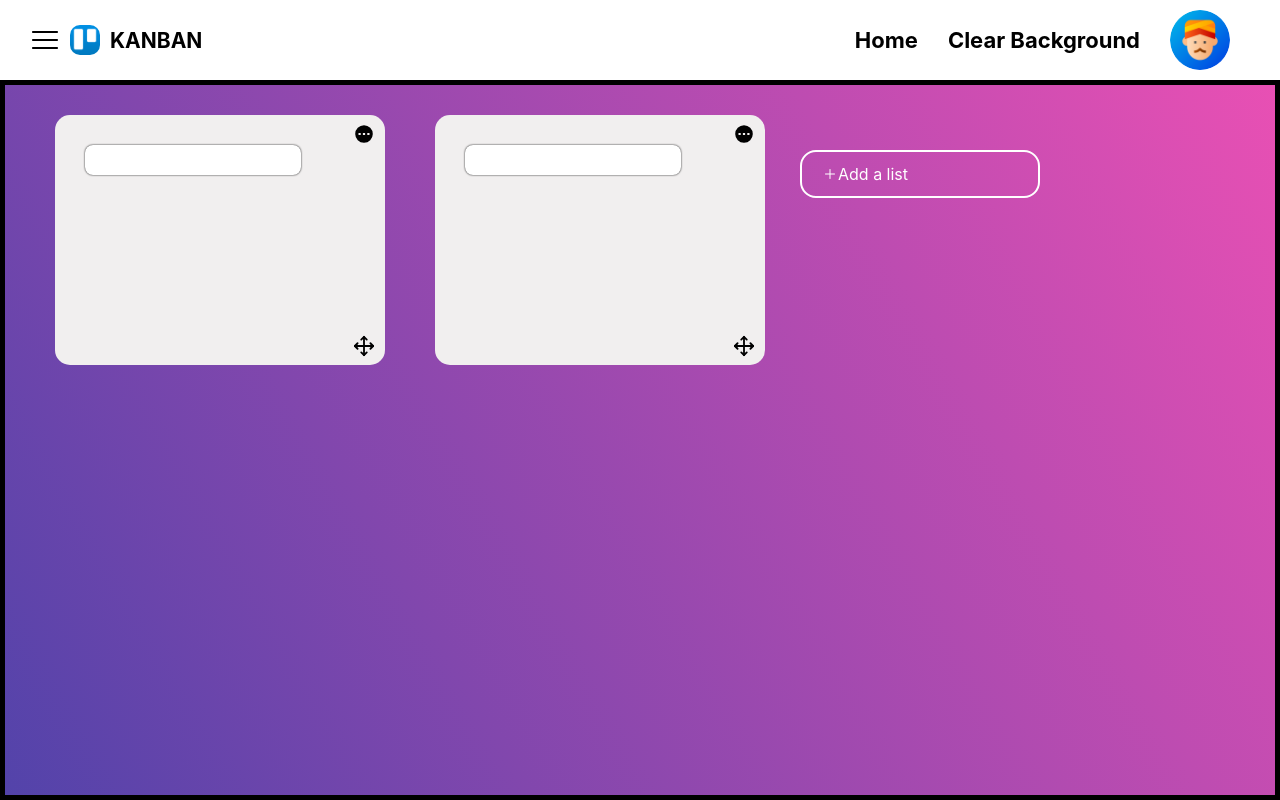
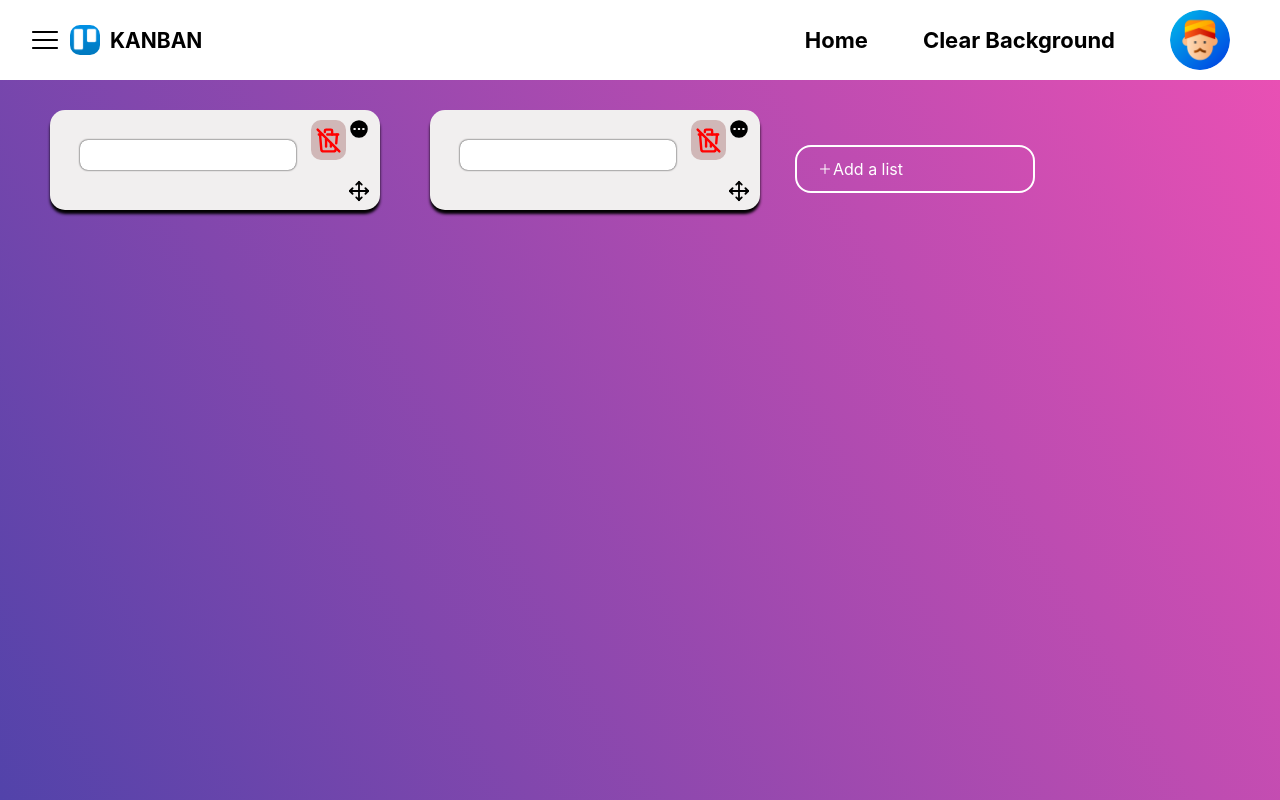
Before and after one commit to Sachin2903/Kanban_Board_clone, a React (Create React App) app: page /kanbanboard in a window 1280 px wide. Built offline with nearby package versions, Linux system fonts and the light colour scheme.

Commit message:
aaded by Sachin

```diff
--- a/src/components/molecules/initialTask/initialTask.module.css
+++ b/src/components/molecules/initialTask/initialTask.module.css
@@ -26,5 +26,5 @@
     height: 90%;
    justify-content: start;
    align-items: start;
-    border: 5px solid black;
+
 }
--- a/src/components/molecules/separateToDoList/separateToDoList.js
+++ b/src/components/molecules/separateToDoList/separateToDoList.js
@@ -1,23 +1,26 @@
 import { Fragment } from "react";
-import {FiMove} from "react-icons/fi";
-import {HiDotsCircleHorizontal} from "react-icons/hi"
+import { FiMove } from "react-icons/fi";
+import { HiDotsCircleHorizontal } from "react-icons/hi";
+import { TbTrashOff } from "react-icons/tb"
 import styles from "./seperateToDoList.module.css";
-import { subToDoList } from "./subToDoList/subToDoList";
-export function SeparateToDoList(){
-    return(
+import { SubToDoList } from "./subToDoList/subToDoList";
+export function SeparateToDoList() {
+
+
+
+    return (
         <Fragment>
             <div className={styles.TodoList}>
 
-                <input className={styles.ToDolistInput}/>
-                <HiDotsCircleHorizontal className={styles.Delete}/>
+                <input className={styles.ToDolistInput} />
 
-                <FiMove className={styles.moveArrow}/>
+                <div className={styles.deleteBox}>
+                    <TbTrashOff className={styles.trashIcon} />
+                </div>
 
-
-
-                <subToDoList/>
-
-
+                <HiDotsCircleHorizontal className={styles.Delete} />
+                <FiMove className={styles.moveArrow} />
+                <SubToDoList />
             </div>
 
         </Fragment>
--- a/src/components/molecules/separateToDoList/seperateToDoList.module.css
+++ b/src/components/molecules/separateToDoList/seperateToDoList.module.css
@@ -4,13 +4,30 @@
     border-radius: 15px;
     min-width: 330px;
     width:330px;
-   min-height: 250px;
-   max-height: 70%;
+   min-height: 100px;
+   max-height: 80%;
    overflow-y: auto;
    padding:30px;
-
+   box-shadow: 0 4px 3px black;
     background-color: rgb(241, 239, 239);
 
+}
+.deleteBox{
+    cursor: pointer;
+    position: absolute;
+    top:10px;
+    right:34px;
+    display: flex;
+    justify-content: center;
+    align-items: center;
+    font-size: 29px;
+    background-color: rgb(208, 183, 183);
+    width:35px;
+    height: 40px;
+    border-radius: 10px;
+}
+.trashIcon{
+    color: red;
 }
 .aaa{
     margin-top: 10px;
--- a/src/components/molecules/separateToDoList/subToDoList/subToDoList.js
+++ b/src/components/molecules/separateToDoList/subToDoList/subToDoList.js
@@ -2,7 +2,7 @@ import { Fragment } from "react";
 
 
 
-export function subToDoList(){
+export function SubToDoList(){
     return(
         <Fragment>
 
--- a/src/components/organisms/navbar/navbar.module.css
+++ b/src/components/organisms/navbar/navbar.module.css
@@ -50,6 +50,7 @@
 }
 
 .rightLi{
+    margin-right: 25px;
     font-size: 22px;
     font-weight: bold;
 }
--- a/src/components/pages/mainPage/mainPage.module.css
+++ b/src/components/pages/mainPage/mainPage.module.css
@@ -71,6 +71,7 @@
 
 .RightNavbarLi:hover {
     transform: rotate(8deg);
+    color:white;
     background:linear-gradient(60deg, rgb(82, 67, 170), rgb(237, 80, 180));
 }
 
```
